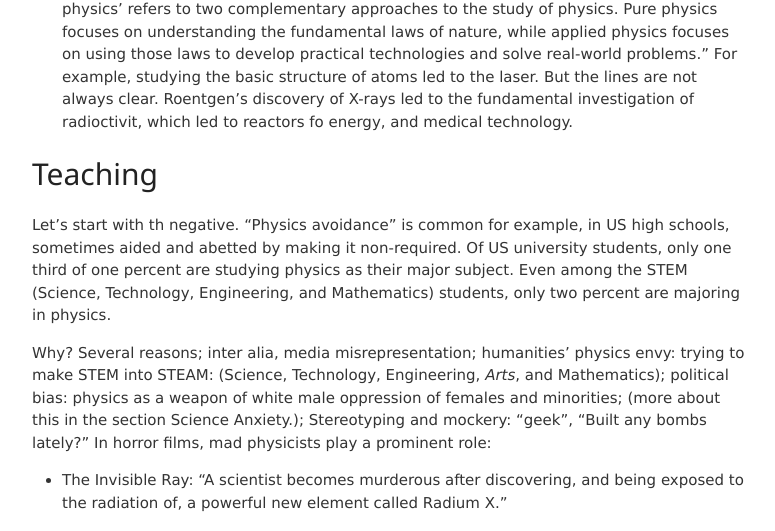
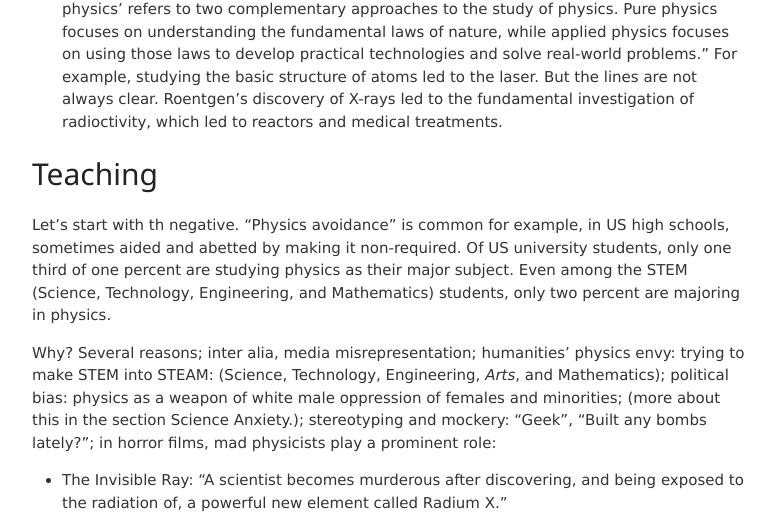
Before and after one commit to jvmallow/jvmallow.github.io, a Jekyll site: the page built from _posts/2025-05-14-Physics.md, in a window 1280 px wide and 900 px high, scrolled down 569 px. Shown: the part 305-836 px from the top of the window, without its empty margins (248-1023 px from the left). Built offline with Jekyll 4.4.1, drawn with Linux system fonts in a browser that asks for light colours; a script that is not in the unit is left out; some of the changed text lies outside the part shown.

Commit message:
Update 2025-05-14-Physics.md

```diff
--- a/_posts/2025-05-14-Physics.md
+++ b/_posts/2025-05-14-Physics.md
@@ -15,7 +15,7 @@ According to the [Oxford Languages Dictionary](https://languages.oup.com/google-
 
    - They teach in secondary schools, universities, and other venues such as teachers' colleges.
 
-   - They do research, both pure and applied. (I'm not crazy about the adjective "pure"; it makes it sound like applied physics is impure.  But we're stuck with it.) 'Pure and applied physics' refers to two complementary approaches to the study of physics. Pure physics focuses on understanding the fundamental laws of nature, while applied physics focuses on using those laws to develop practical technologies and solve real-world problems." For example, studying the basic structure of atoms led to the laser. But the lines are not always clear. Roentgen's discovery of X-rays led to the fundamental investigation of radioctivit, which led to reactors fo energy, and medical technology.
+   - They do research, both pure and applied. (I'm not crazy about the adjective "pure"; it makes it sound like applied physics is impure.  But we're stuck with it.) 'Pure and applied physics' refers to two complementary approaches to the study of physics. Pure physics focuses on understanding the fundamental laws of nature, while applied physics focuses on using those laws to develop practical technologies and solve real-world problems." For example, studying the basic structure of atoms led to the laser. But the lines are not always clear. Roentgen's discovery of X-rays led to the fundamental investigation of radioctivity, which led to reactors and medical treatments.
 
 
 
@@ -24,7 +24,7 @@ According to the [Oxford Languages Dictionary](https://languages.oup.com/google-
 
 Let's start with th negative. "Physics avoidance” is common for example, in US high schools, sometimes aided and abetted by making it non-required. Of US university students, only one third of one percent are studying physics as their major subject. Even among the STEM (Science, Technology, Engineering, and Mathematics) students, only two percent are majoring in physics.
 
-Why? Several reasons; inter alia,  media misrepresentation; humanities' physics envy: trying to make STEM into STEAM: (Science, Technology,  Engineering, *Arts*, and Mathematics); political bias: physics as a weapon of white male oppression of females and minorities;  (more about this in the section Science Anxiety.); Stereotyping and mockery: "geek", "Built any bombs lately?" In horror films, mad physicists play a prominent role:
+Why? Several reasons; inter alia,  media misrepresentation; humanities' physics envy: trying to make STEM into STEAM: (Science, Technology,  Engineering, *Arts*, and Mathematics); political bias: physics as a weapon of white male oppression of females and minorities;  (more about this in the section Science Anxiety.); stereotyping and mockery: "Geek", "Built any bombs lately?"; in horror films, mad physicists play a prominent role:
 
   - The Invisible Ray: “A scientist becomes murderous after discovering, and being exposed to the radiation of, a powerful new element called Radium X.”
 
```
